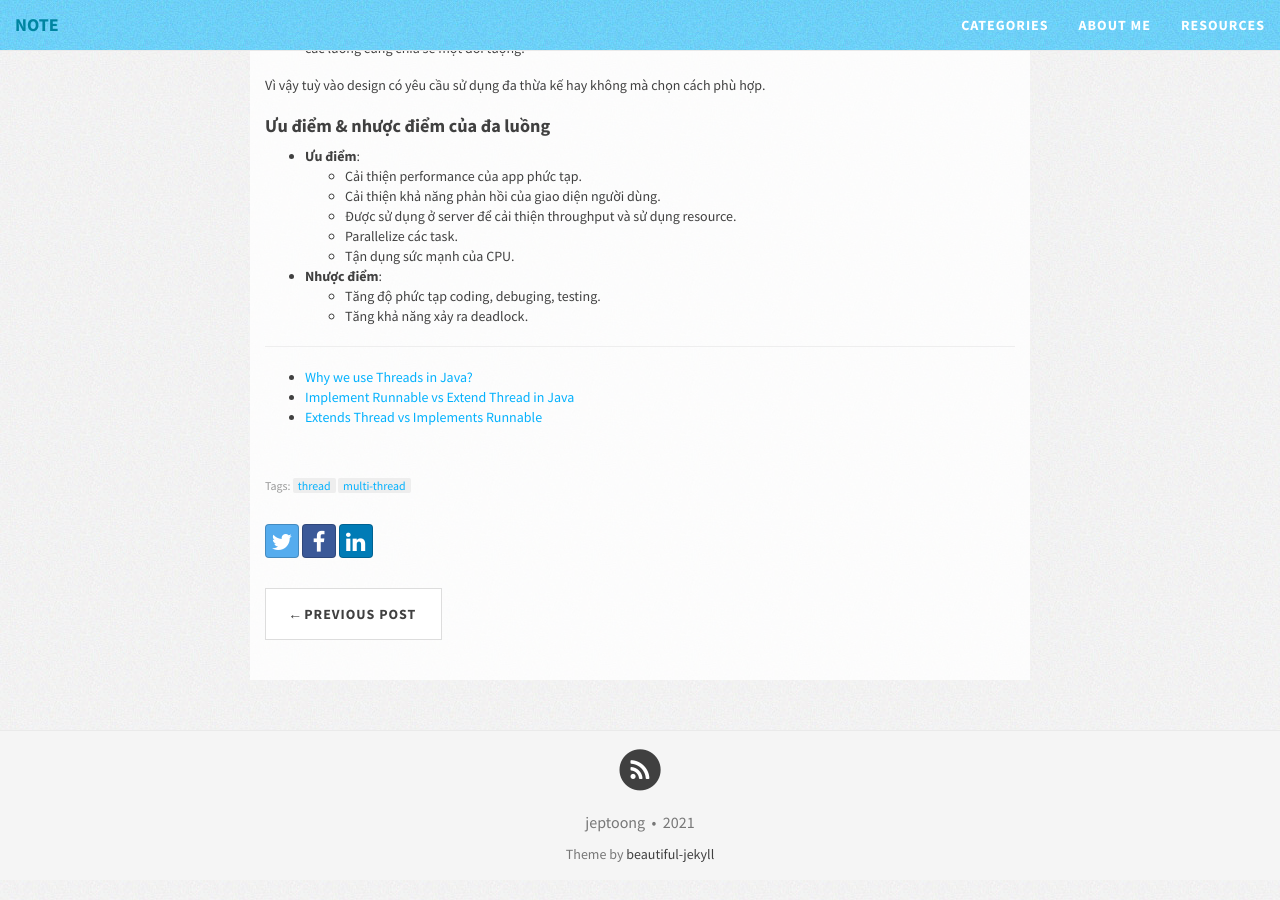
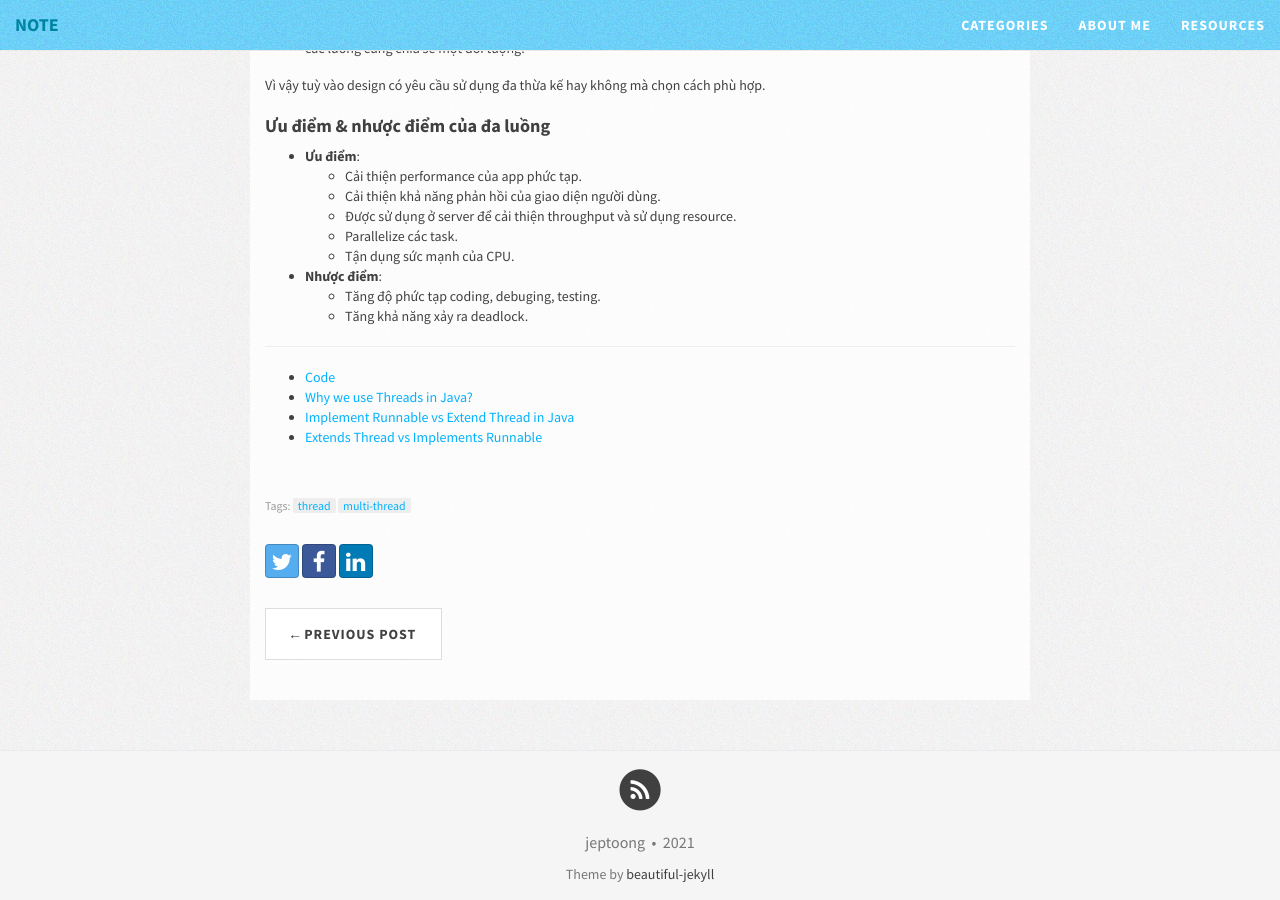
Before and after one commit to jeptoong/jeptoong.github.io, a Jekyll site: the page built from _posts/2021-03-15-java-multi-thread.md, in a window 1280 px wide and 900 px high, scrolled down 2147 px. Built offline with Jekyll 4.4.1, drawn with Linux system fonts in a browser that asks for light colours; nearby versions of some CDN libraries.

Commit message:
add content

```diff
--- a/_posts/2021-03-15-java-multi-thread.md
+++ b/_posts/2021-03-15-java-multi-thread.md
@@ -101,7 +101,7 @@ Vì vậy tuỳ vào design có yêu cầu sử dụng đa thừa kế hay khôn
     - Tăng khả năng xảy ra deadlock.
 
 ------
-
+* [Code](https://github.com/jeptoong/learn-thread){:target="_blank"}
 * [Why we use Threads in Java?](https://javarevisited.blogspot.com/2017/03/why-we-use-threads-in-java.html#axzz6p8wehajw){:target="_blank"}
 * [Implement Runnable vs Extend Thread in Java](https://www.geeksforgeeks.org/implement-runnable-vs-extend-thread-in-java/){:target="_blank"}
 * [Extends Thread vs Implements Runnable](https://manikandanmv.wordpress.com/tag/extends-thread-vs-implements-runnable/){:target="_blank"}
```
